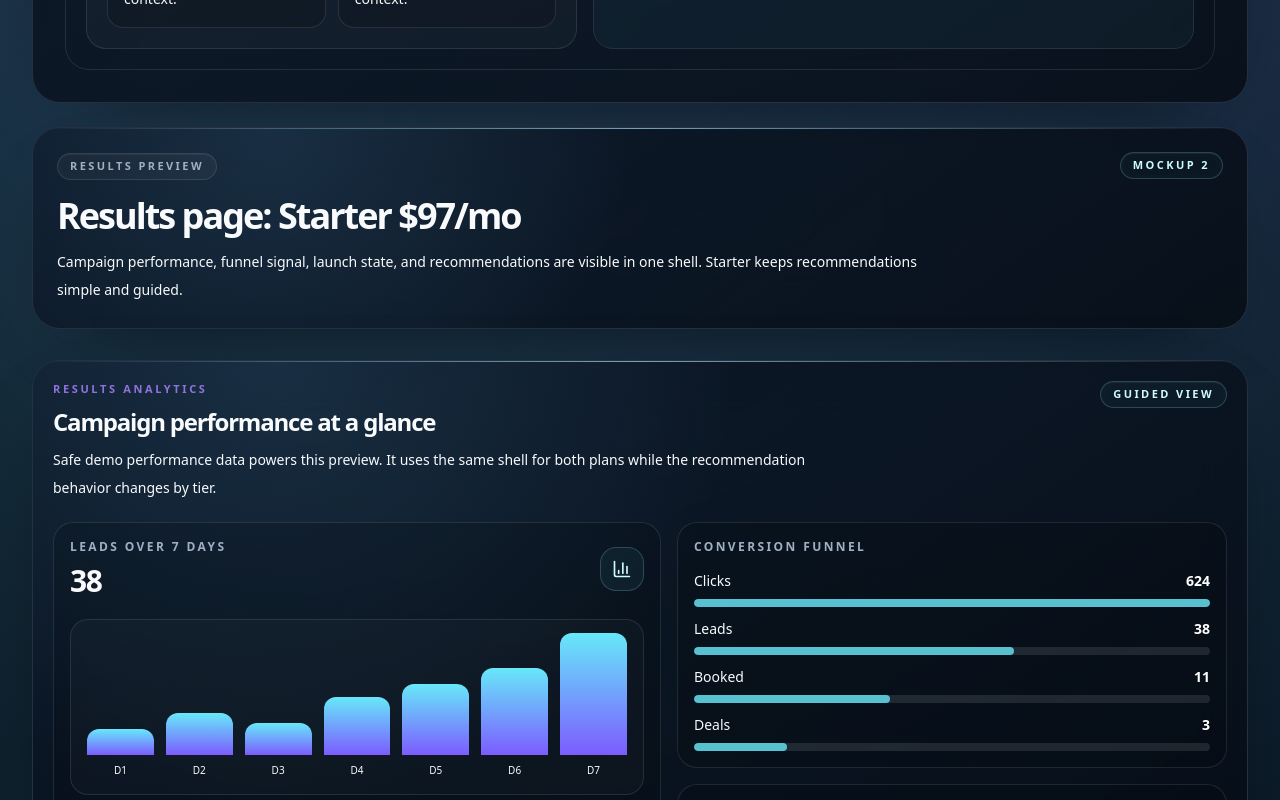
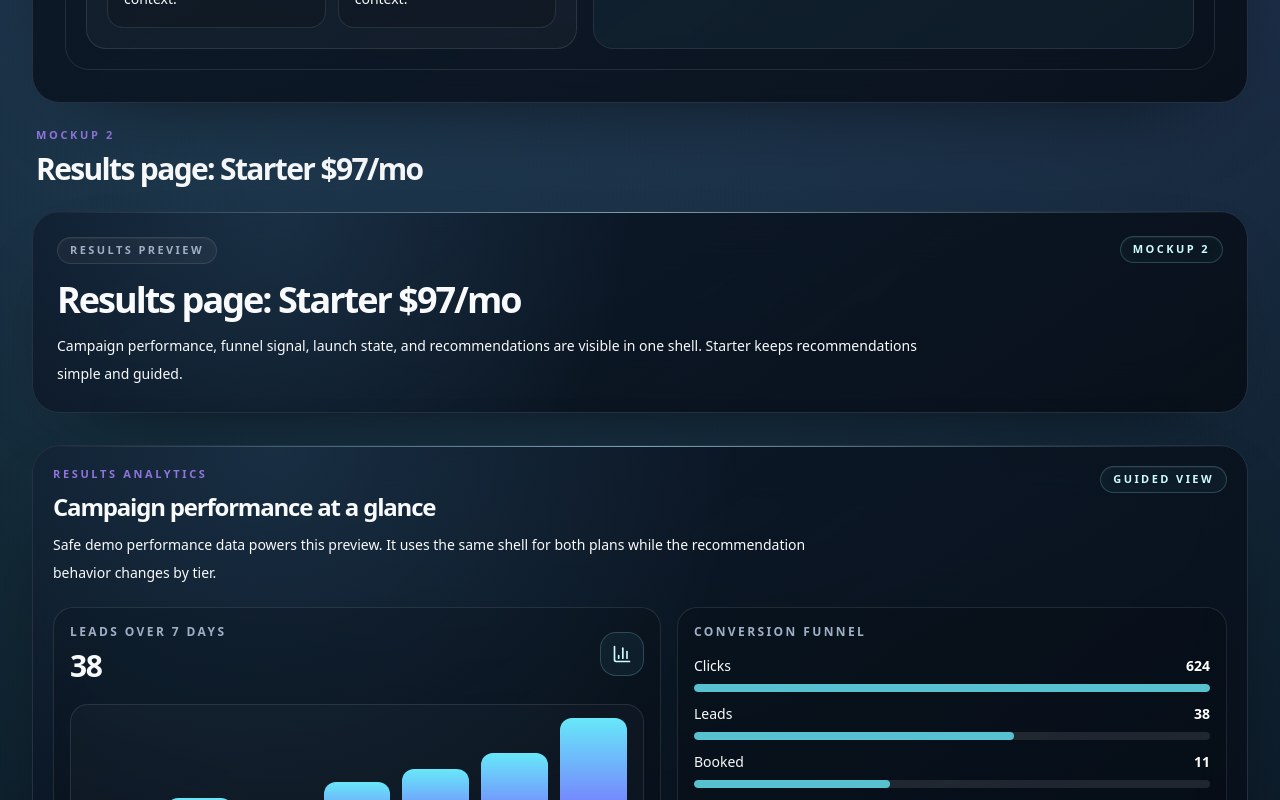
Before and after one commit to raiaan-sudo/dealflow-os-rebuild, a Next.js app: page /ui-direction in a window 1280 px wide. Shown: the part 1300-2100 px from the top of the page. Built offline with nearby package versions, Linux system fonts and the light colour scheme.

Commit message:
Render UI mockup headings server-side

```diff
--- a/src/app/ui-direction/page.tsx
+++ b/src/app/ui-direction/page.tsx
@@ -240,8 +240,20 @@ export default function UIDirectionPage() {
 
       <OnboardingMockupPanel />
 
+      <div className="px-1">
+        <p className="df-eyebrow">Mockup 2</p>
+        <h2 className="mt-2 text-3xl font-semibold tracking-[-0.055em]">
+          Results page: Starter {BILLING_PLANS.starter.priceLabel}
+        </h2>
+      </div>
       <PlanAwareResultsPreview planTier="starter" sourceLabel="Mockup 2" />
 
+      <div className="px-1">
+        <p className="df-eyebrow">Mockup 3</p>
+        <h2 className="mt-2 text-3xl font-semibold tracking-[-0.055em]">
+          Results page: Pro {BILLING_PLANS.pro.priceLabel}
+        </h2>
+      </div>
       <PlanAwareResultsPreview planTier="pro" sourceLabel="Mockup 3" />
 
       <Card className="p-6 sm:p-8">
```
